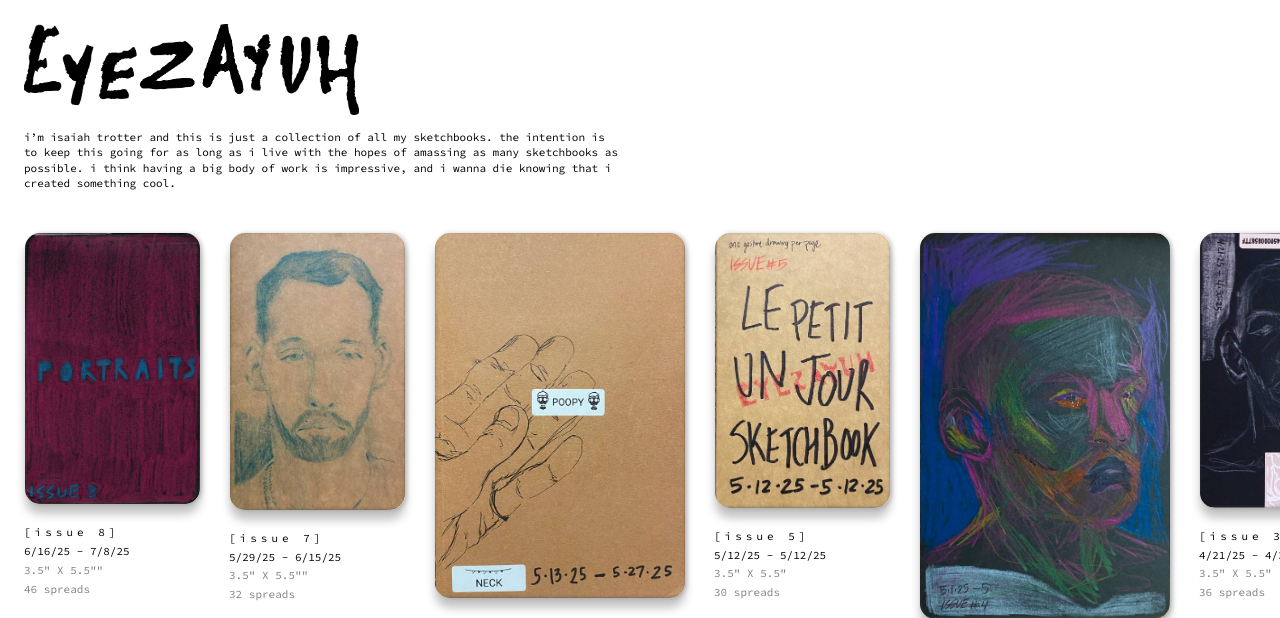
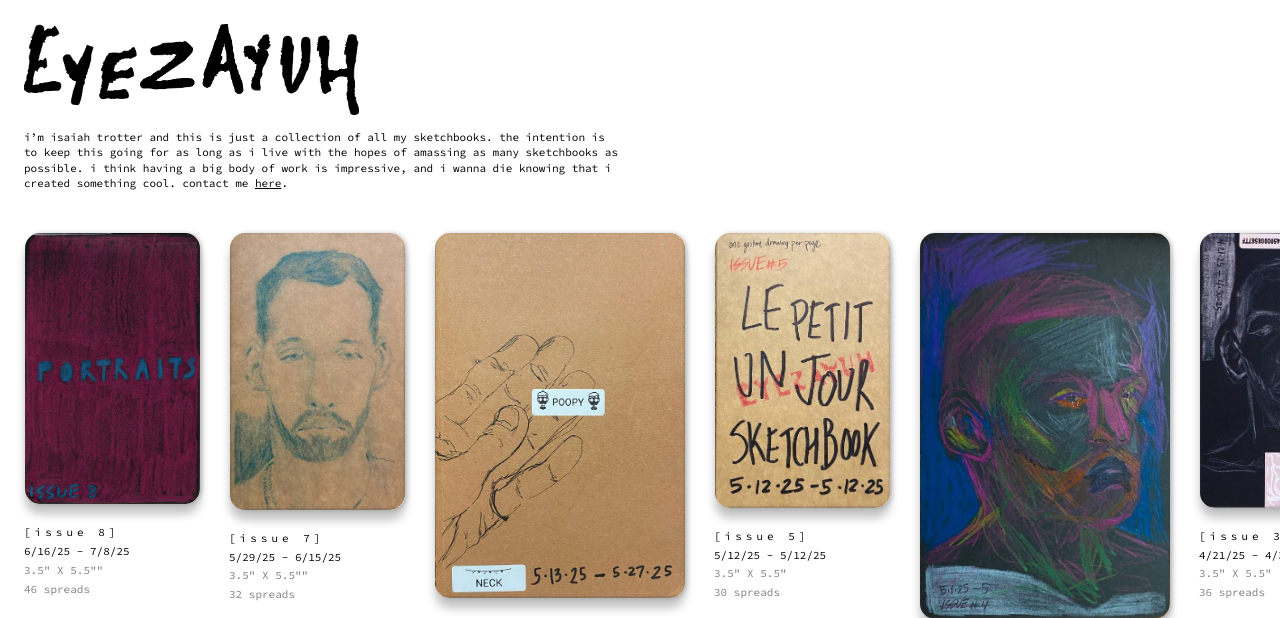
Before and after one commit to isaiahtrotter/eyezayuh, a PHP site: page / in a window 1280 px wide. Shown: the top 618 px of the page. Run offline with PHP 8.4, Linux system fonts and the light colour scheme; some libraries are stand-ins or nearby versions.

Commit message:
added email for people to contact me at

```diff
--- a/index.html
+++ b/index.html
@@ -28,7 +28,7 @@
   <!-- Global settings for the flipbooks-->
   <script>
     jQuery(function () {
-      DFLIP.defaults.backgroundColor = "white";
+      DFLIP.defaults.backgroundColor = "#EEEEEE";
       DFLIP.defaults.soundEnable = "false";
       DFLIP.defaults.thumbsAutoFit = "true";
       DFLIP.defaults.singlePadeMode = "false";
@@ -55,7 +55,8 @@
             i’m isaiah trotter and this is just a collection of all my sketchbooks. the intention is
             to keep this going for as long as i live with the hopes of amassing as many sketchbooks
             as possible. i think having a big body of work is impressive, and i wanna die knowing
-            that i created something cool.
+            that i created something cool. contact me
+            <a href="mailto:trotter.isaiah0@gmail.com">here</a>.
           </p>
         </div>
       </div>
--- a/styles.css
+++ b/styles.css
@@ -6,6 +6,10 @@ body {
   display: flex;
   flex-direction: column;
   overflow-x: hidden;
+}
+
+a {
+  color: black;
 }
 
 p {
```
